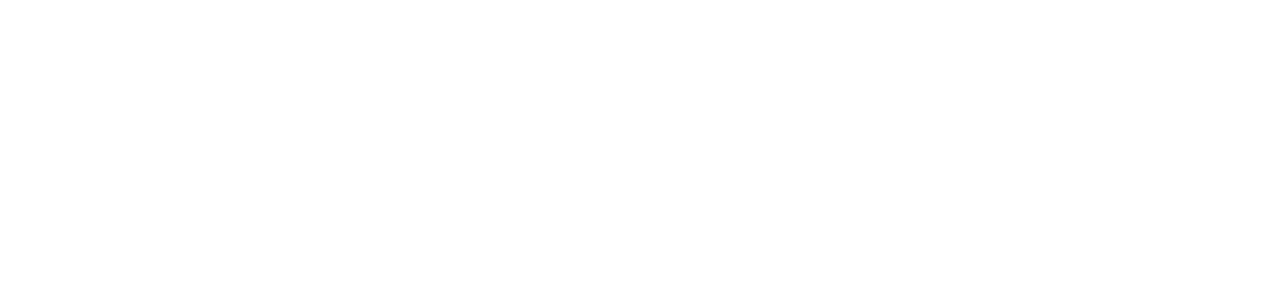
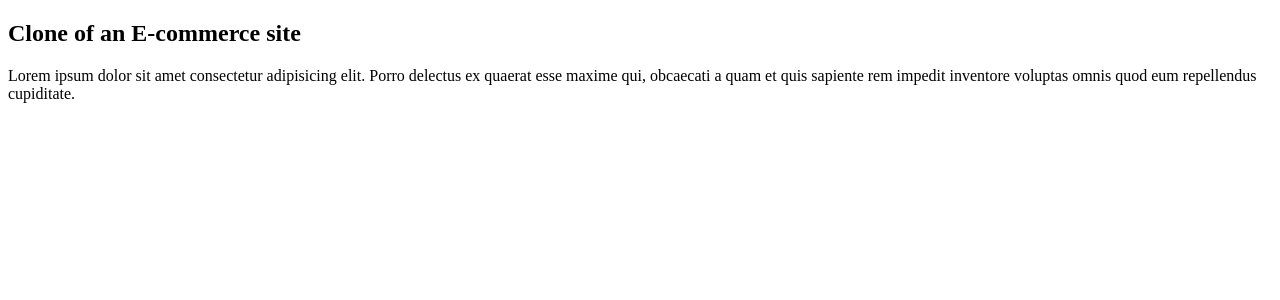
Before and after one commit to skkad/Going-through-the-file-structure-analyzing-the-project.-Declarative-Way-Intr-...---In-Class---Re, a React app: page / in a window 1280 px wide. Shown: the top 300 px of the page. Built offline with nearby package versions, Linux system fonts and the light colour scheme.

Commit message:
commit 3.0

```diff
--- a/src/components/App.js
+++ b/src/components/App.js
@@ -3,7 +3,10 @@
 
 const App = () => {
   return (
-    <div id="main"></div>
+    <div id="main">
+          <h2 data-ns-test="project-name">Clone of an E-commerce site</h2>
+          <p data-ns-test="project-description">Lorem ipsum dolor sit amet consectetur adipisicing elit. Porro delectus ex quaerat esse maxime qui, obcaecati a quam et quis sapiente rem impedit inventore voluptas omnis quod eum repellendus cupiditate.</p>
+    </div>
   )
 }
 
```
Also changed, not shown: 1 other file (tests, documents, lock files or other folders).
